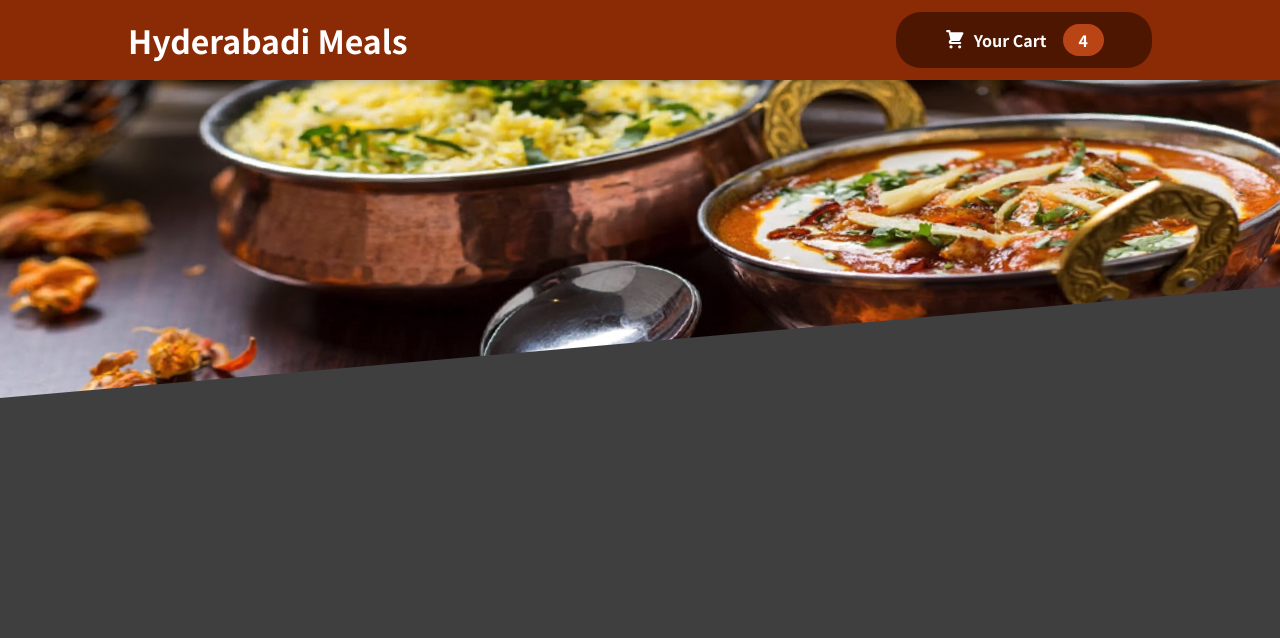
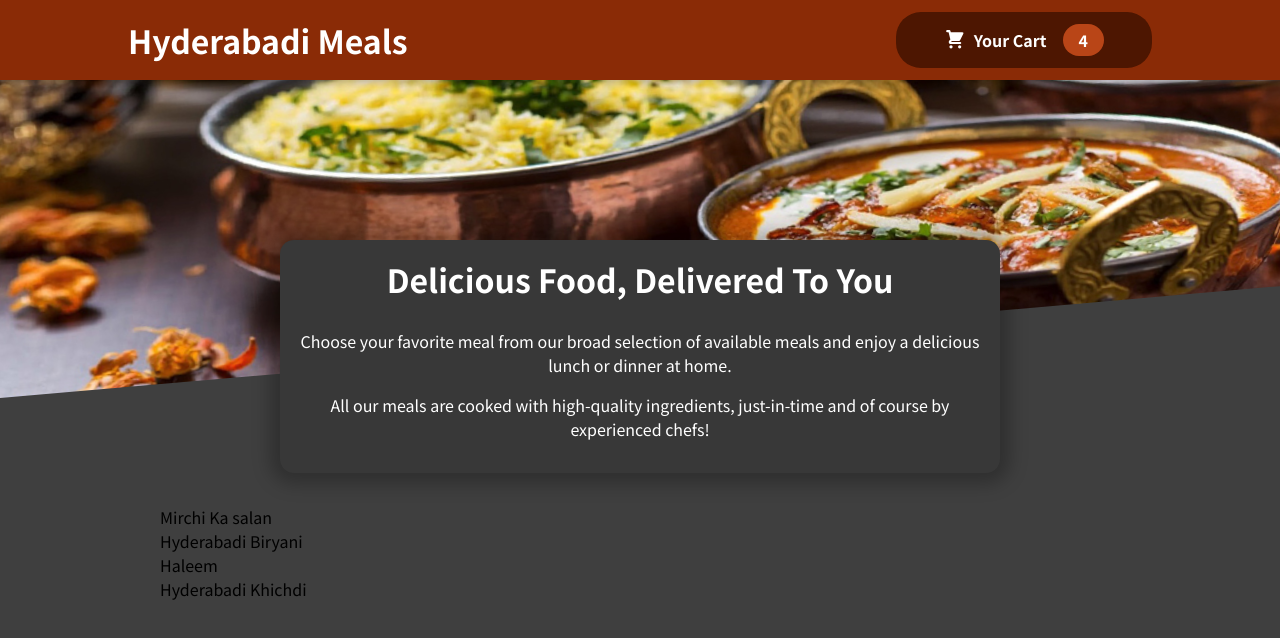
Before and after one commit to shivaorsu/Restaurant-Website, a React (Create React App) app: page / in a window 1280 px wide. Shown: the top 638 px of the page. Built offline with nearby package versions, Linux system fonts and the light colour scheme.

Commit message:
Added and Updated

```diff
--- a/src/App.js
+++ b/src/App.js
@@ -1,11 +1,14 @@
 import React,{Fragment} from "react";
 import Header from "./Components/Layout/Header";
-
+import Meals from "./Components/Meals/Meals";
 
 function App() {
   return (
     <Fragment>
       <Header/>
+      <main>
+        <Meals/>
+      </main>
     </Fragment>
   );
 }
--- /dev/null
+++ b/src/Components/Meals/AvailableMeals.js
@@ -0,0 +1,42 @@
+import classes from './AvailableMeals.module.css';
+
+const DUMMY_MEALS = [
+    {
+      id: 'm1',
+      name: 'Mirchi Ka salan',
+      description: 'comes from coconut',
+      price: 22.99,
+    },
+    {
+      id: 'm2',
+      name: 'Hyderabadi Biryani',
+      description: 'Veg and Non-Veg',
+      price: 16.5,
+    },
+    {
+      id: 'm3',
+      name: 'Haleem',
+      description: 'dish is made with lentils',
+      price: 12.99,
+    },
+    {
+      id: 'm4',
+      name: 'Hyderabadi Khichdi',
+      description: 'Spicy in taste',
+      price: 18.99,
+    },
+  ];
+
+const AvailableMeals=()=>{
+    const mealsList=DUMMY_MEALS.map((meal) => <li>{meal.name}</li>)
+
+    return <section className={classes.meals}>
+        <ul>
+            {mealsList}
+        </ul>
+    </section>
+
+
+}
+
+export default AvailableMeals;
--- /dev/null
+++ b/src/Components/Meals/AvailableMeals.module.css
@@ -0,0 +1,24 @@
+.meals {
+    max-width: 60rem;
+    width: 90%;
+    margin: 2rem auto;
+    animation: meals-appear 1s ease-out forwards;
+  }
+
+  .meals ul {
+    list-style: none;
+    margin: 0;
+    padding: 0;
+  }
+
+  @keyframes meals-appear {
+    from {
+      opacity: 0;
+      transform: translateY(3rem);
+    }
+
+    to {
+      opacity: 1;
+      transform: translateY(0);
+    }
+  }
--- /dev/null
+++ b/src/Components/Meals/Meals.js
@@ -0,0 +1,13 @@
+import React,{Fragment} from "react";
+import MealsSummary from "./MealsSummary";
+import AvailableMeals from "./AvailableMeals";
+
+
+const Meals=()=>{
+    return <Fragment>
+        <MealsSummary/>
+        <AvailableMeals/>
+    </Fragment>
+
+}
+export default Meals;
--- /dev/null
+++ b/src/Components/Meals/MealsSummary.js
@@ -0,0 +1,18 @@
+
+import classes from './MealsSummary.module.css';
+
+const MealsSummary=()=>{
+    return <section className={classes.summary}>
+        <h2>Delicious Food, Delivered To You</h2>
+        <p>
+        Choose your favorite meal from our broad selection of available meals
+        and enjoy a delicious lunch or dinner at home.
+      </p>
+      <p>
+        All our meals are cooked with high-quality ingredients, just-in-time and
+        of course by experienced chefs!
+      </p>
+    </section>
+
+}
+export default MealsSummary;
--- /dev/null
+++ b/src/Components/Meals/MealsSummary.module.css
@@ -0,0 +1,18 @@
+.summary {
+    text-align: center;
+    max-width: 45rem;
+    width: 90%;
+    margin: auto;
+    margin-top: -10rem;
+    position: relative;
+    background-color: #383838;
+    color: white;
+    border-radius: 14px;
+    padding: 1rem;
+    box-shadow: 0 1px 18px 10px rgba(0, 0, 0, 0.25);
+  }
+
+  .summary h2 {
+    font-size: 2rem;
+    margin-top: 0;
+  }
```
